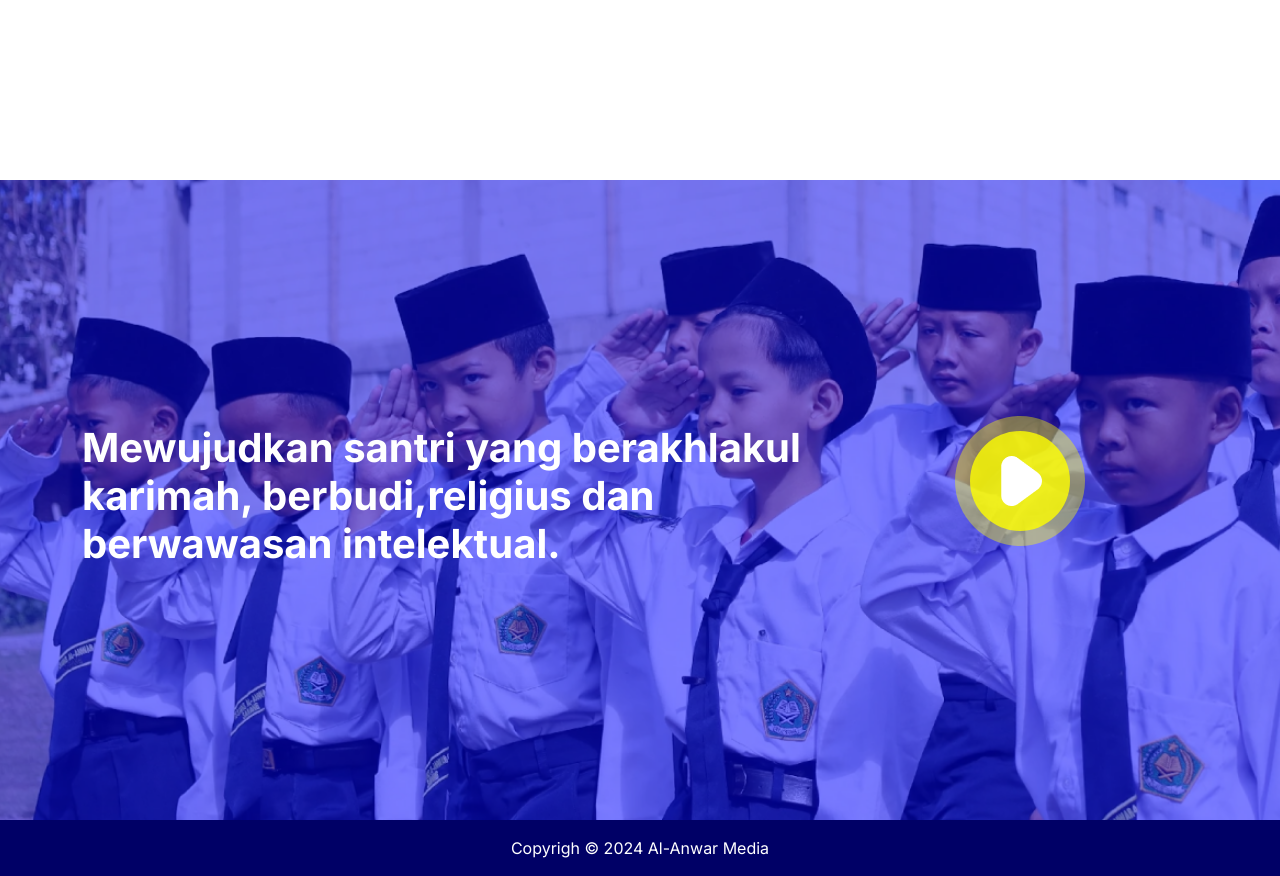
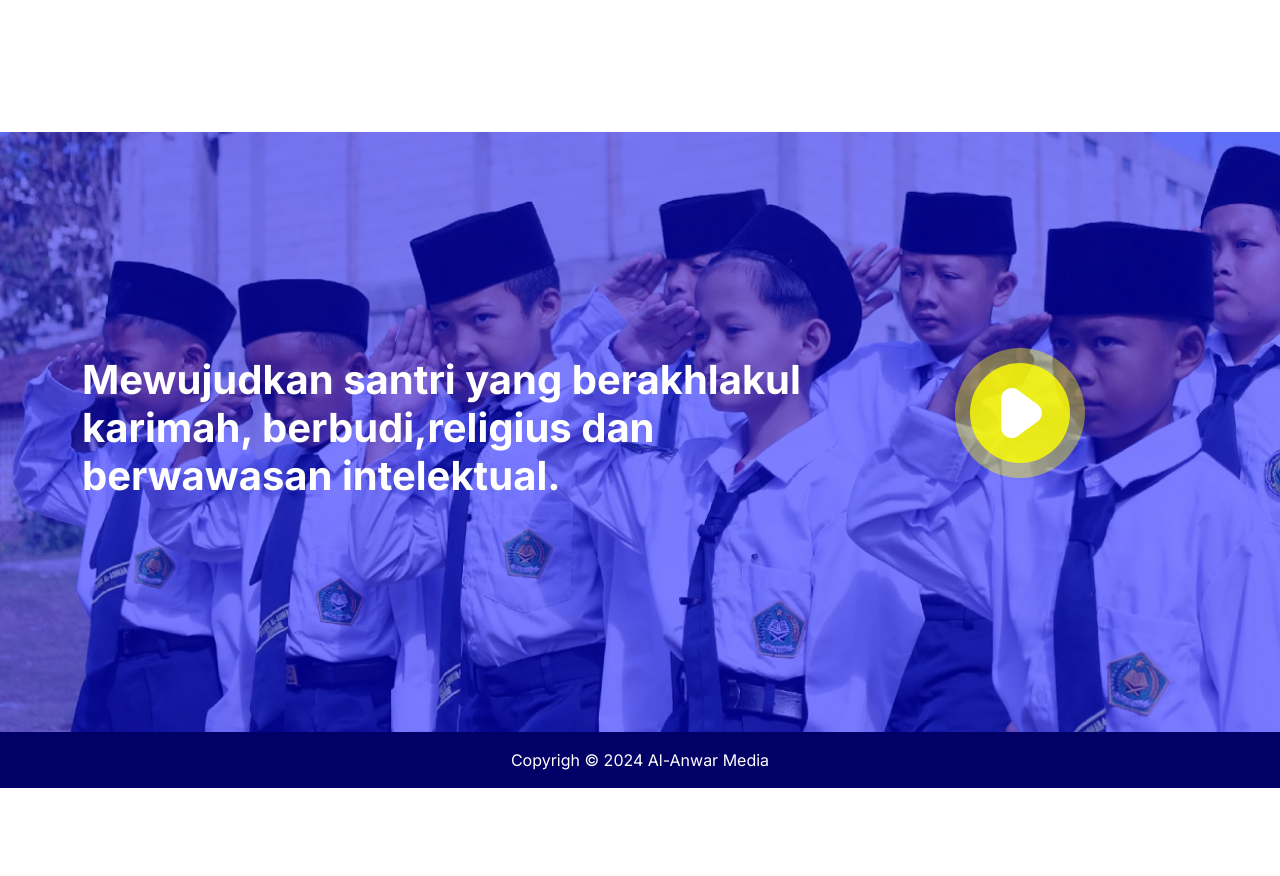
Before and after one commit to muhammadassidiqi/al-anwar-4-website, a React (Vite) app: page /Profil in a window 1280 px wide. Shown: the part 1440-2316 px from the top of the page. After the commit the page ends 2228 px from the top, so only its background shows below. Built offline with nearby package versions, Linux system fonts and the light colour scheme.

Commit message:
update login

```diff
--- a/src/components/Footer.jsx
+++ b/src/components/Footer.jsx
@@ -7,8 +7,8 @@ export default function Footer() {
       <section
         className="section-hero d-flex align-items-center "
         style={{
-          marginTop: "5em",
-          height: "80vh",
+          marginTop: "2em",
+          height: "75vh",
         }}
       >
         <div className="container py-3">
--- a/src/pages/ADMIN/Admin.jsx
+++ b/src/pages/ADMIN/Admin.jsx
@@ -16,7 +16,7 @@ export default function Admin() {
     const formData = new FormData();
     formData.append("file", image);
     const response = await fetch(
-      "https://web.abdulhaxor.my.id/wp-json/wp/v2/media",
+      "https://diki.neuversity.site/wp-json/wp/v2/media",
       {
         method: "POST",
         headers: {
--- a/src/pages/ADMIN/Login.jsx
+++ b/src/pages/ADMIN/Login.jsx
@@ -46,7 +46,7 @@ export default function Dashboard() {
   return (
     <>
       <section className=" container d-flex w-100 justify-content-center align-items-center section-admin py-5  ">
-        <form className="border border-dark py-5 px-5">
+        <form className="border border-dark py-5 px-2  px-md-5">
           <div className="form-group ">
             <div className="justify-content-center">
               <h2>Al Anwar 4 Admin Login</h2>
--- a/src/pages/Post/Post.jsx
+++ b/src/pages/Post/Post.jsx
@@ -10,7 +10,7 @@ export default function postgaleri() {
 
   useEffect(() => {
     fetch(
-      `https://web.abdulhaxor.my.id/wp-json/wp/v2/posts/${params.id}?_embed`
+      `https://diki.neuversity.site/wp-json/wp/v2/posts/${params.id}?_embed`
     )
       .then((response) => response.json())
       .then((data) => {
```
